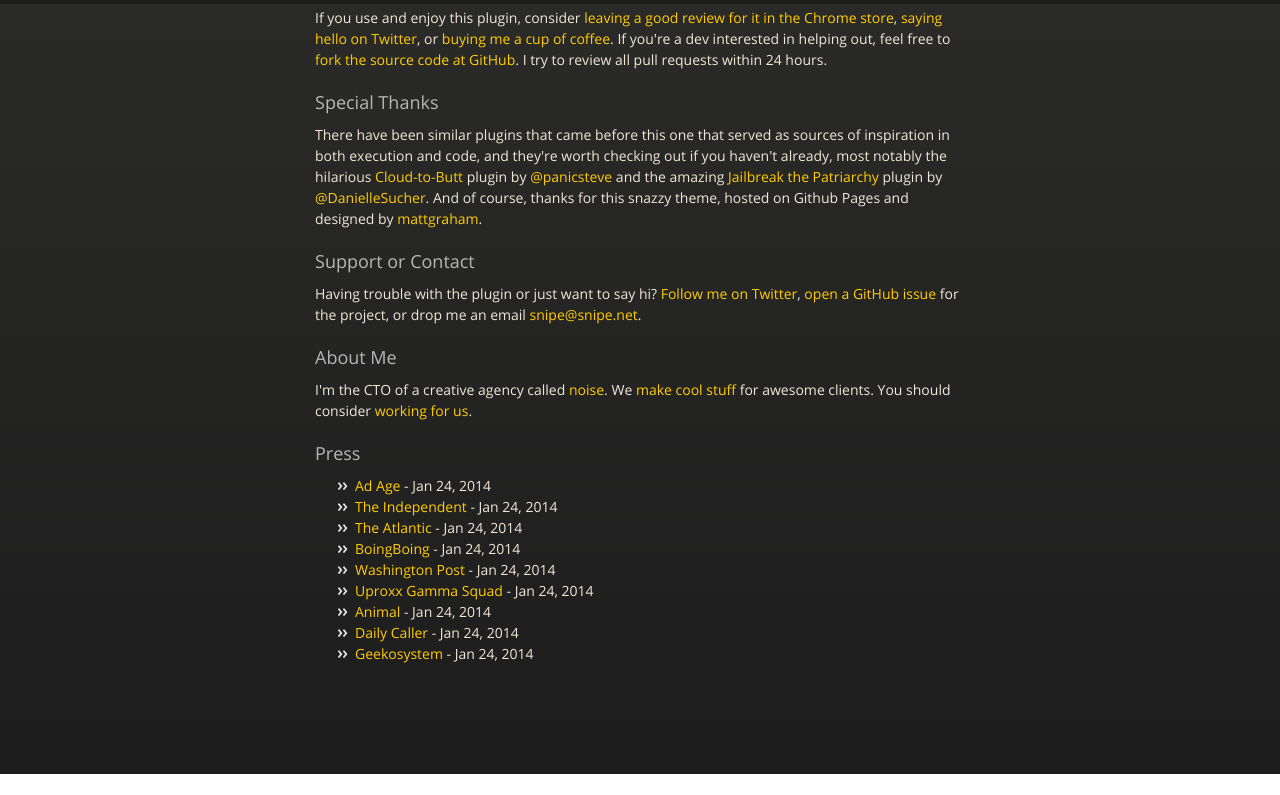
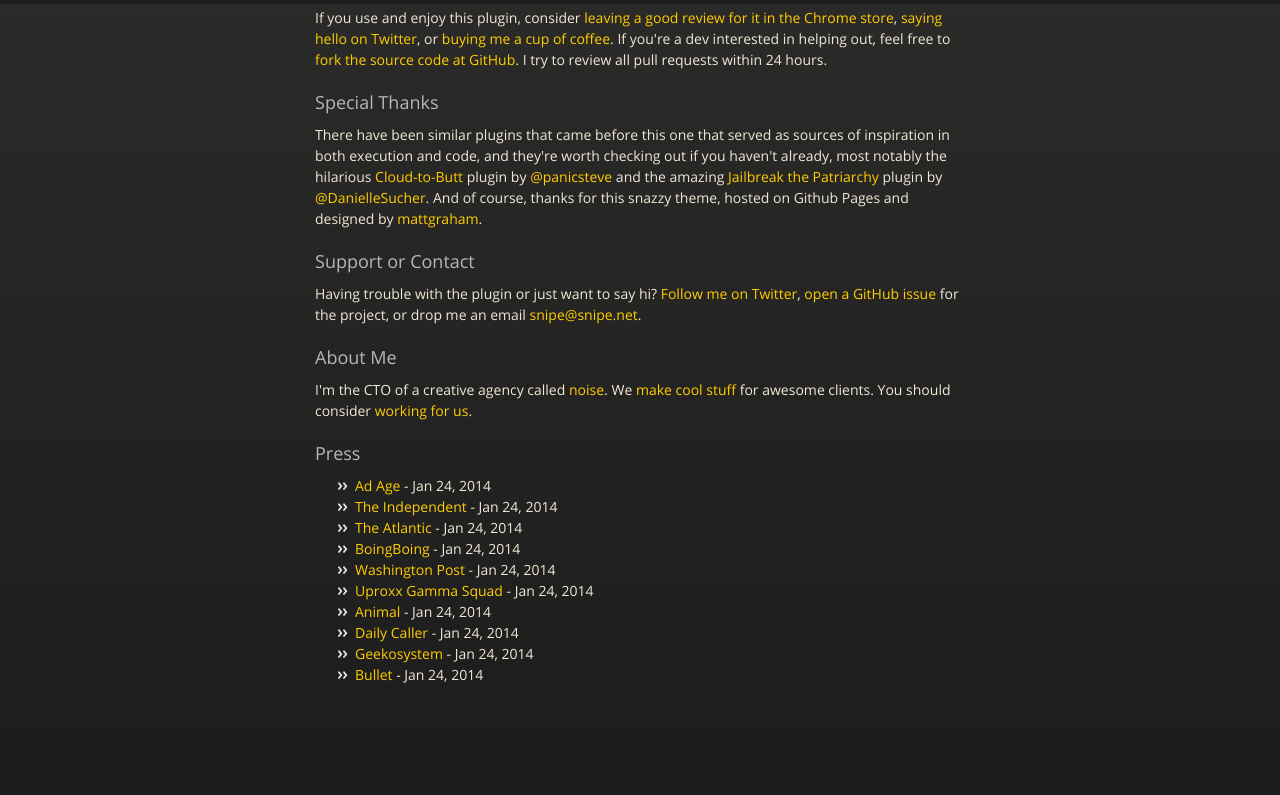
Before and after one commit to snipe/downworthy, a plain HTML site: page index.html in a window 1280 px wide. Shown: the part 4796-5591 px from the top of the page. Before the commit the page ends 5570 px from the top, so only its background shows below. Drawn offline with nearby package versions, Linux system fonts and the light colour scheme.

Commit message:
Added bullet link

```diff
--- a/index.html
+++ b/index.html
@@ -194,6 +194,7 @@
 <li><a href="http://animalnewyork.com/2014/downworthy-force-smarmy-viral-headlines-tell-truth/">Animal</a> - Jan 24, 2014 </li>
 <li><a href="http://dailycaller.com/2014/01/24/new-browser-downworthy-turns-headlines-into-what-they-really-mean-video/">Daily Caller</a> -  Jan 24, 2014</li>
 <li><a href="http://www.geekosystem.com/downworthy/">Geekosystem</a> - Jan 24, 2014</li>
+<li><a href="http://bullettmedia.com/article/downworthy-translates-annoying-click-bait-headlines-truth/">Bullet</a> - Jan 24, 2014</li>
 </ul>
 
 
```
